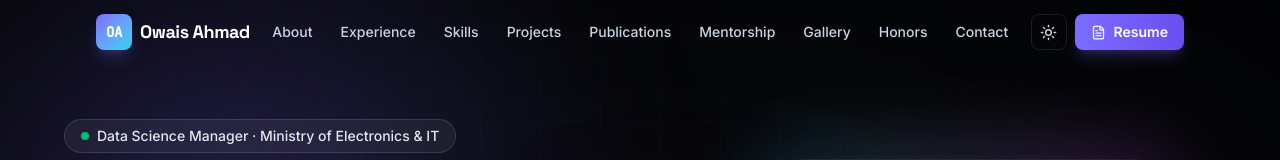
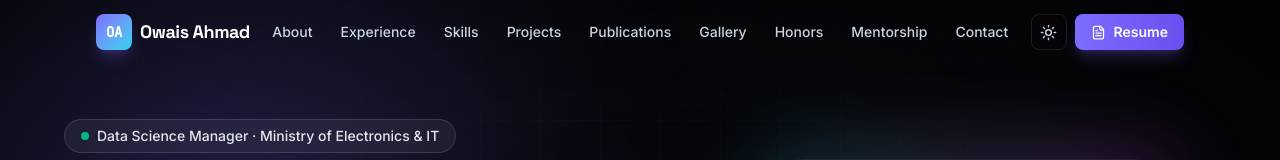
Before and after one commit to Owaiskhan9654/Owaiskhan9654.github.io, a React (Vite) app: page / in a window 1280 px wide. Shown: the top 160 px of the page. Built offline with nearby package versions, Linux system fonts and the light colour scheme.

Commit message:
Move Mentorship (Topmate) section to just before Contact

```diff
--- a/src/App.tsx
+++ b/src/App.tsx
@@ -32,9 +32,9 @@ export default function App() {
         <Skills />
         <Projects />
         <Publications />
-        <Mentorship />
         <Gallery />
         <Honors />
+        <Mentorship />
         <Contact />
       </main>
       <Footer />
--- a/src/data/portfolio.ts
+++ b/src/data/portfolio.ts
@@ -474,8 +474,8 @@ export const navLinks = [
   { label: "Skills", href: "#skills" },
   { label: "Projects", href: "#projects" },
   { label: "Publications", href: "#publications" },
-  { label: "Mentorship", href: "#mentorship" },
   { label: "Gallery", href: "#gallery" },
   { label: "Honors", href: "#honors" },
+  { label: "Mentorship", href: "#mentorship" },
   { label: "Contact", href: "#contact" },
 ];
```
